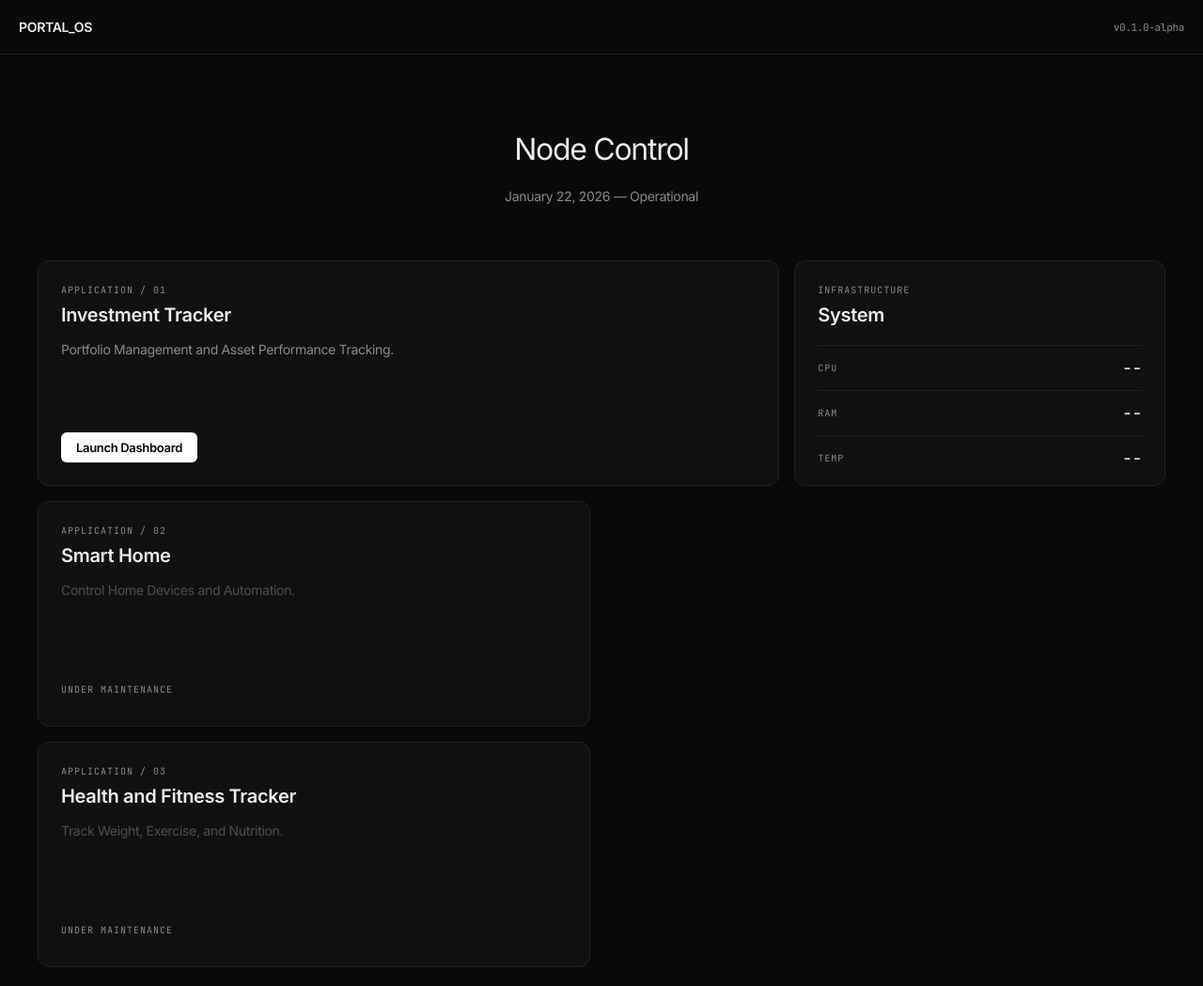
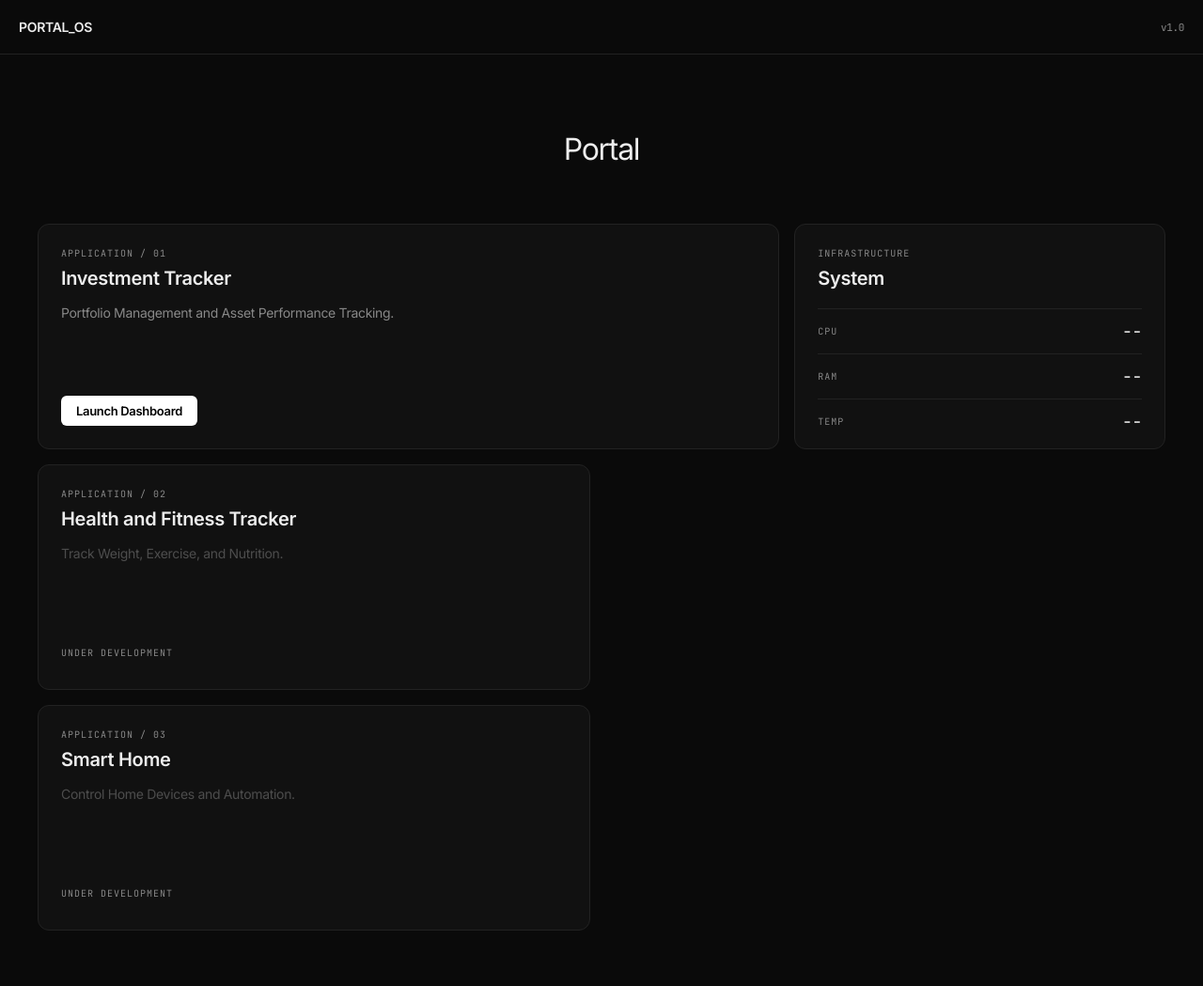
Before and after one commit to Simo067m/personal-projects-monorepo, a Flask app: page / in a window 1280 px wide. Shown: the whole page at 94% size. After the commit the page ends 990 px from the top, so only its background shows below. Run offline with Flask 3, Linux system fonts and the light colour scheme.

Commit message:
Bump version to 1.0

```diff
--- a/templates/base.html
+++ b/templates/base.html
@@ -13,7 +13,7 @@
 
     <nav style="padding: 20px; border-bottom: 1px solid var(--border); display: flex; justify-content: space-between; align-items: center;">
         <a href="/" style="text-decoration: none; color: var(--text-main); font-weight: 600; font-size: 14px;">PORTAL_OS</a>
-        <div style="font-family: var(--mono-font); font-size: 11px; color: var(--text-muted);">v0.1.0-alpha</div>
+        <div style="font-family: var(--mono-font); font-size: 11px; color: var(--text-muted);">v1.0</div>
     </nav>
 
     {% block content %}{% endblock %}
--- a/templates/portal_home.html
+++ b/templates/portal_home.html
@@ -2,8 +2,7 @@
 
 {% block content %}
 <div style="padding-top: 60px; text-align: center; margin-bottom: 40px;">
-    <h1 style="font-weight: 400; font-size: 32px; letter-spacing: -0.04em;">Node Control</h1>
-    <p style="color: var(--text-muted); font-size: 14px;">{{ "January 22, 2026" }} — Operational</p>
+    <h1 style="font-weight: 400; font-size: 32px; letter-spacing: -0.04em;">Portal</h1>
 </div>
 
 <div class="portal-container">
@@ -24,19 +23,19 @@
         <div class="bento-card w-9">
             <div>
                 <div class="card-label">Application / 02</div>
-                <h2 class="card-title">Smart Home</h2>
-                <p class="card-desc" style="opacity: 0.5;">Control Home Devices and Automation.</p>
+                <h2 class="card-title">Health and Fitness Tracker</h2>
+                <p class="card-desc" style="opacity: 0.5;">Track Weight, Exercise, and Nutrition.</p>
             </div>
-            <span class="card-label" style="margin-top: 20px; display: block;">Under Maintenance</span>
+            <span class="card-label" style="margin-top: 20px; display: block;">Under Development</span>
         </div>
 
         <div class="bento-card w-9">
             <div>
                 <div class="card-label">Application / 03</div>
-                <h2 class="card-title">Health and Fitness Tracker</h2>
-                <p class="card-desc" style="opacity: 0.5;">Track Weight, Exercise, and Nutrition.</p>
+                <h2 class="card-title">Smart Home</h2>
+                <p class="card-desc" style="opacity: 0.5;">Control Home Devices and Automation.</p>
             </div>
-            <span class="card-label" style="margin-top: 20px; display: block;">Under Maintenance</span>
+            <span class="card-label" style="margin-top: 20px; display: block;">Under Development</span>
         </div>
 
     </div>
```
